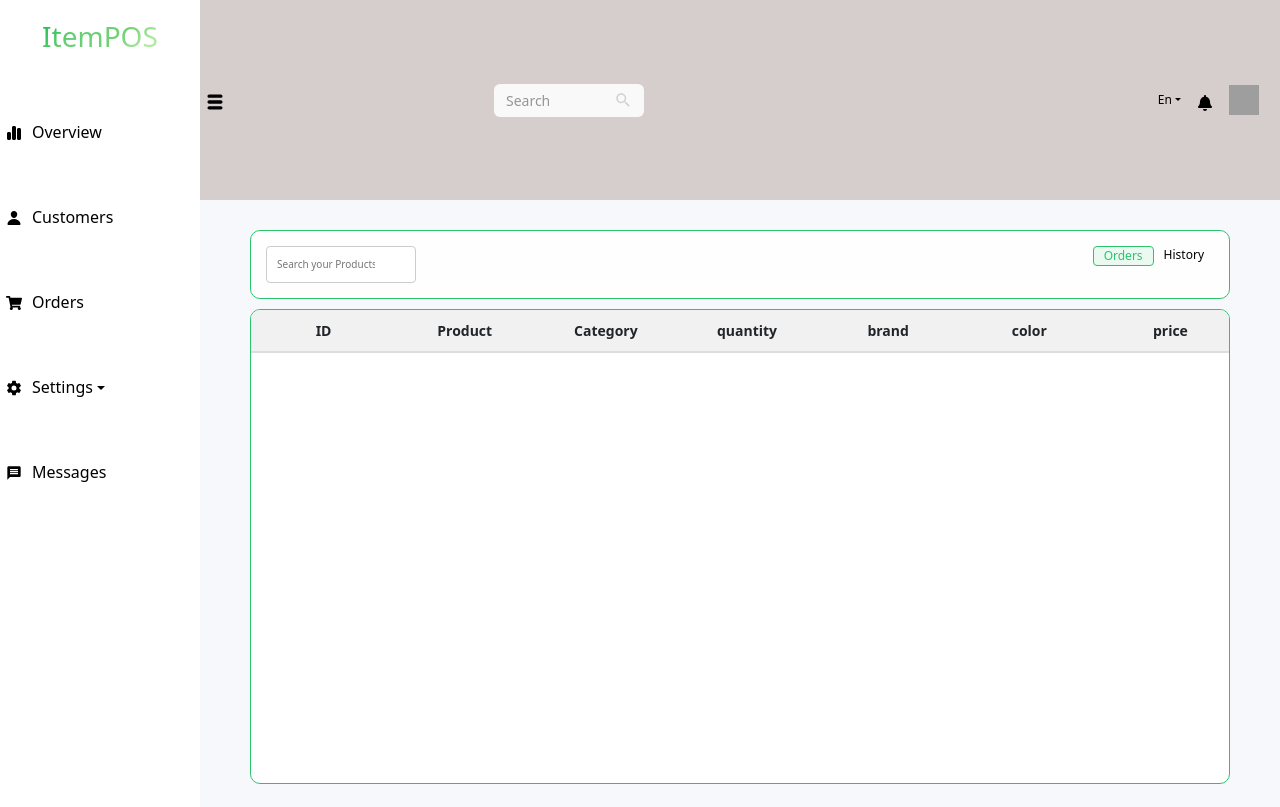
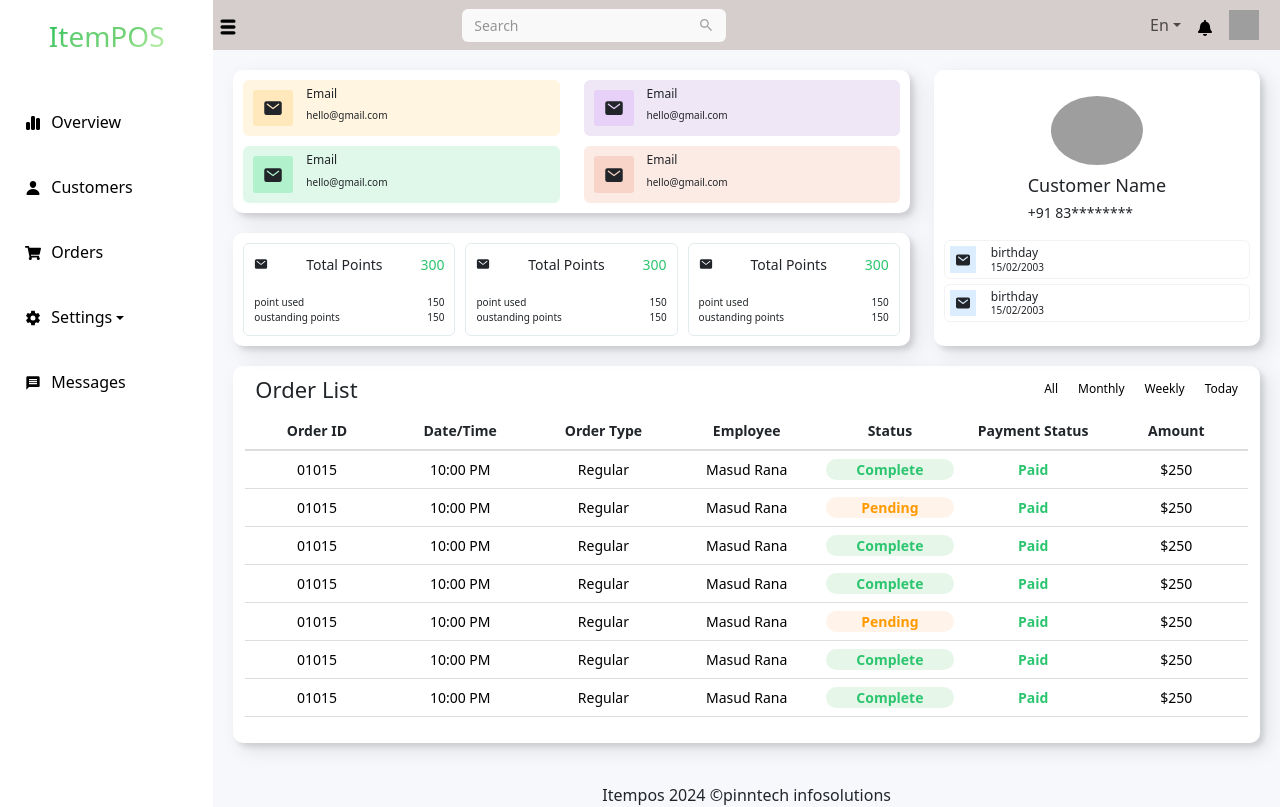
Before and after one commit to nehalmk001/POS, a React (Vite) app: page / in a window 1280 px wide. Shown: the top 807 px of the page. Built offline with nearby package versions, Linux system fonts and the light colour scheme; grey boxes are pictures that could not be loaded.

Commit message:
dashboard align content

```diff
--- a/package.json
+++ b/package.json
@@ -14,7 +14,8 @@
     "react": "^18.3.1",
     "react-bootstrap": "^2.10.5",
     "react-dom": "^18.3.1",
-    "react-icons": "^5.3.0"
+    "react-icons": "^5.3.0",
+    "react-router-dom": "^6.26.2"
   },
   "devDependencies": {
     "@eslint/js": "^9.9.0",
--- a/src/App.jsx
+++ b/src/App.jsx
@@ -1,13 +1,13 @@
 import React from 'react'
-import Orders from './pages/Orders/Orders'
-// import Dashboard from './pages/Dashboard/Dashboard'
+// import Orders from './pages/Orders/Orders'
+import Dashboard from './pages/Dashboard/Dashboard'
 
 const App = () => {
   return (
     <div>
-    {/* <Dashboard/> */}
+    <Dashboard/>
 
-    <Orders />
+    {/* <Orders /> */}
 
     </div>
   )
--- a/src/css/Dashboard.css
+++ b/src/css/Dashboard.css
@@ -1,3 +1,7 @@
+.wrapper{
+  padding: 0;
+  margin: 0;
+}
 
 #content {
     padding: 20px;      /* Padding for content */
@@ -54,10 +58,9 @@
   }
   .orange{
     background-color: #FFE9BC;
+    padding: 0px 10px;
   }
-  .first-icon i{
-   padding: 0 5px;
-  }
+
 
   .reg-col{
     padding: 7px 7px;
@@ -67,6 +70,7 @@
   }
   .violet{
     background-color: #E7D1F8;
+    padding: 0px 10px;
   }
   .branch-col{
     padding: 7px 7px;
@@ -76,6 +80,7 @@
   }
   .green{
     background-color: #B1F1CC;
+    padding: 0px 10px;
   }
 
   .item-col{
@@ -86,6 +91,7 @@
   }
   .cream{
     background-color: #F8D4C8;
+    padding: 0px 10px;
   }
 
   /* second */
@@ -94,7 +100,7 @@
   background-color: #ffffff;
   border: none;
   border-radius: 10px;
-  padding: 0px 0px;
+  /* padding: 0px 0px; */
   box-shadow:inset 2px 2px 2px 0px rgba(255,255,255,.5),
   7px 7px 20px 0px rgba(0,0,0,.1),
   4px 4px 5px 0px rgba(0,0,0,.1);
@@ -108,6 +114,8 @@
   .second-main{
   padding: 10px 10px;
   gap: 10px;
+  display: flex;
+  justify-content: center;
   }
   .second-sub{
   border: 1px solid #E3EBEE;
@@ -215,26 +223,20 @@
     border: 1px solid #F3F3F3;
     border-radius: 6px;
     gap: 15px;
-  }
-  .profile2-1{
     padding: 5px;
-    margin-left: 5px;
   }
   .profile-i-color{
     background-color: #DCEDFF;
-  }
-  .profile2-1 i{
-    height: 26px;
-    width: 26px;
-  }
-  .profile2-2{
-    padding-top: 5px;
+    padding: 0px 5px;
+    display: flex;
+    align-items: center;
   }
   .profile3{
     background-color: #ffffff;
     border: 1px solid #F3F3F3;
     border-radius: 6px;
     gap: 15px;
+    padding: 5px;
   }
 
 
@@ -249,8 +251,8 @@
   }
   .profile2 .profile2-2 h5{
     font-size: 10px;
+    padding: 0;
     margin-bottom: 0;
-    padding: 0;
   }
 
   .profile3 .profile3-2 h4{
@@ -260,8 +262,8 @@
   }
   .profile3 .profile3-2 h5{
     font-size: 10px;
+    padding: 0;
     margin-bottom: 0;
-    padding: 0;
   }
 
   .profile3-1{
@@ -272,9 +274,7 @@
     height: 26px;
     width: 26px;
   }
-  .profile3-2{
-    padding-top: 5px;
-  }
+
 
 
 
--- a/src/css/Navbar.css
+++ b/src/css/Navbar.css
@@ -5,7 +5,7 @@
 .navbar{
     background-color: #d6cdcd; /* Background color */
     width: 100%;
-    height: auto;
+    /* height: auto; */
     padding: 0px !important;
   }
   .nav-content{
--- a/src/css/Sidebar.css
+++ b/src/css/Sidebar.css
@@ -12,11 +12,6 @@
 
 .side-link li a span {
     margin-right: 10px; /* Space between the icon and text */
-}
-
-.side-link li a i {
-    font-size: 1.2em;
-    margin-left: 40px; /* Adjust the size of the icons */
 }
 
 /* Hover effect */
@@ -59,6 +54,7 @@
 #sidebar ul li a{
     font-size: 1.0em;
     display: block;
+    padding-left: 10%;
 }
 
 /* #sidebar.active{
--- a/src/layout/Sidebar.jsx
+++ b/src/layout/Sidebar.jsx
@@ -21,7 +21,6 @@ const Sidebar = () => {
       <li>
         <a style={{ textDecoration: "none" }} href="#">
           <span>
-            {" "}
             {/*sidebar 2 link*/}
             <FaChartSimple />
           </span>
--- a/src/pages/Dashboard/Dashboard.jsx
+++ b/src/pages/Dashboard/Dashboard.jsx
@@ -3,14 +3,17 @@ import Navbar from '../../layout/Navbar'
 import Sidebar from '../../layout/Sidebar'
 import Footer from '../../layout/Footer'
 import '../../css/Dashboard.css'
+import { IoMail } from "react-icons/io5";
 
 const Dashboard = () => {
+
+
   return (
 
 
 
-<div className="wrapper">
-  <div className="row">
+<div className="container-fluid wrapper">
+  <div className="row p-0 m-0">
   <div className="col-2 p-0">
     <Sidebar/>
   </div>
@@ -41,7 +44,7 @@ const Dashboard = () => {
 
                            <div className="email-col">
                               <div className="first-icon orange">
-                                <i className="fa-duotone fa-solid fa-envelope"/>
+                              <IoMail />
                               </div>
 
                           <div className="first-text">
@@ -59,7 +62,7 @@ const Dashboard = () => {
 
                         <div className="reg-col">
                           <div className="first-icon violet">
-                            <i className="fa-duotone fa-solid fa-envelope"/>
+                          <IoMail />
                           </div>
 
                       <div className="first-text">
@@ -76,7 +79,7 @@ const Dashboard = () => {
                       <div className="col first-main">
                         <div className="branch-col">
                           <div className="first-icon green">
-                            <i className="fa-duotone fa-solid fa-envelope"/>
+                          <IoMail />
                           </div>
 
                       <div className="first-text">
@@ -92,7 +95,7 @@ const Dashboard = () => {
                       <div className="col first-main">
                         <div className="item-col">
                           <div className="first-icon cream">
-                            <i className="fa-duotone fa-solid fa-envelope"/>
+                          <IoMail />
                           </div>
 
                       <div className="first-text">
@@ -118,7 +121,7 @@ const Dashboard = () => {
 
                         <div className="col second-sub">
                           <div className="total-1 d-flex justify-content-between align-items-center">
-                            <i className="fa-duotone fa-solid fa-envelope"/>
+                          <IoMail />
                             <p>Total Points </p>
                             <span>300</span>
                           </div>
@@ -136,7 +139,7 @@ const Dashboard = () => {
 
                         <div className="col second-sub">
                           <div className="total-1 d-flex justify-content-between align-items-center">
-                            <i className="fa-duotone fa-solid fa-envelope"/>
+                          <IoMail />
                             <p>Total Points </p>
                             <span>300</span>
                           </div>
@@ -154,7 +157,7 @@ const Dashboard = () => {
 
                         <div className="col second-sub">
                           <div className="total-1 d-flex justify-content-between align-items-center">
-                            <i className="fa-duotone fa-solid fa-envelope"/>
+                          <IoMail />
                             <p>Total Points </p>
                             <span>300</span>
                           </div>
@@ -180,7 +183,7 @@ const Dashboard = () => {
 
               {/* <!-- third coloumn --> */}
 
-              <div className="col col-4 d-flex flex-column justify-content-center">
+              <div className="col col-4 d-flex flex-column">
 
                 <div className="profile">
 
@@ -195,11 +198,11 @@ const Dashboard = () => {
                   </div>
 
                   <div className="profile2 d-flex">
-                    <div className="profile2-1">
+
                       <div className="profile-i-color">
-                        <i className="fa-duotone fa-solid fa-envelope"/>
+                      <IoMail />
                       </div>
-                    </div>
+
 
                     <div className="profile2-2">
                       <h4>birthday</h4>
@@ -208,12 +211,12 @@ const Dashboard = () => {
                   </div>
 
                   <div className="profile3 d-flex">
-                    <div className="profile3-1">
+
 
                       <div className="profile-i-color">
-                        <i className="fa-duotone fa-solid fa-envelope"/>
+                      <IoMail />
                       </div>
-                    </div>
+
 
                     <div className="profile3-2">
                       <h4>birthday</h4>
```
Also changed, not shown: 1 other file (tests, documents, lock files or other folders).
